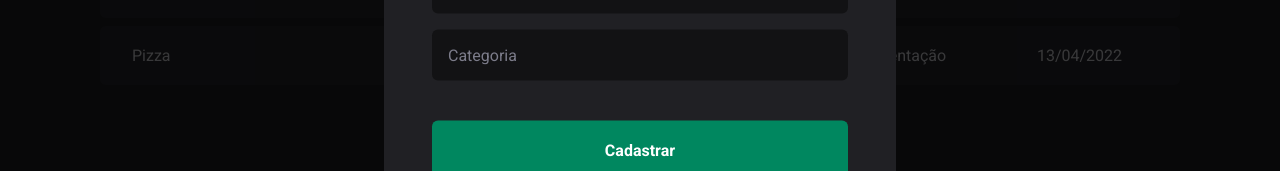
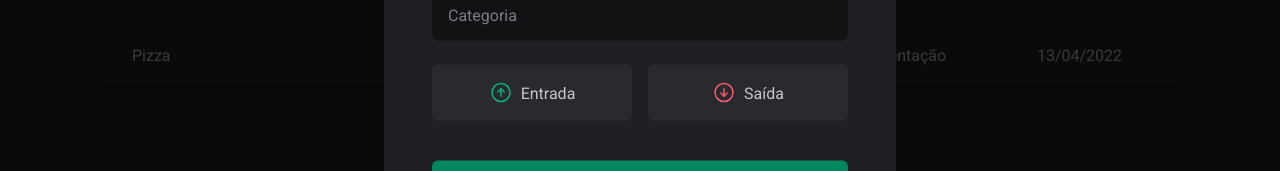
Before and after one commit to HenriqueMarcelo/dt-money, a React (Vite) app: page / in a window 1280 px wide. Both pictures are taken after a click on the button "Nova Transação". Shown: the part 393-564 px from the top of the page. Built offline with nearby package versions, Linux system fonts and the light colour scheme.

Commit message:
Creating Buttons of Variant

```diff
--- a/src/components/NewTransactionModal/index.tsx
+++ b/src/components/NewTransactionModal/index.tsx
@@ -1,6 +1,12 @@
 import * as Dialog from '@radix-ui/react-dialog'
-import { X } from 'phosphor-react'
-import { CloseButton, Content, OverLay } from './styles'
+import { ArrowCircleDown, ArrowCircleUp, X } from 'phosphor-react'
+import {
+  CloseButton,
+  Content,
+  OverLay,
+  TransactionType,
+  TransactionTypeButton,
+} from './styles'
 
 export function NewTransactionModal() {
   return (
@@ -18,6 +24,17 @@
           <input type="number" placeholder="Preço" />
           <input type="text" placeholder="Categoria" />
 
+          <TransactionType>
+            <TransactionTypeButton variant="income">
+              <ArrowCircleUp size={24} />
+              Entrada
+            </TransactionTypeButton>
+            <TransactionTypeButton variant="outcome">
+              <ArrowCircleDown size={24} />
+              Saída
+            </TransactionTypeButton>
+          </TransactionType>
+
           <button type="submit">Cadastrar</button>
         </form>
       </Content>
--- a/src/components/NewTransactionModal/styles.ts
+++ b/src/components/NewTransactionModal/styles.ts
@@ -68,3 +68,33 @@
   cursor: pointer;
   color: ${({ theme }) => theme['gray-500']};
 `
+
+export const TransactionType = styled.div`
+  display: grid;
+  grid-template-columns: repeat(2, 1fr);
+  gap: 1rem;
+  margin-top: 0.5rem;
+`
+
+interface TransactionTypeButtonProps {
+  variant: 'income' | 'outcome'
+}
+
+export const TransactionTypeButton = styled.button<TransactionTypeButtonProps>`
+  background-color: ${({ theme }) => theme['gray-700']};
+  padding: 1rem;
+  display: flex;
+  align-items: center;
+  justify-content: center;
+
+  gap: 0.5rem;
+  border-radius: 6px;
+  cursor: pointer;
+  border: 0;
+  color: ${({ theme }) => theme['gray-300']};
+
+  svg {
+    color: ${({ theme, variant }) =>
+      variant === 'income' ? theme['green-300'] : theme['red-300']};
+  }
+`
```
